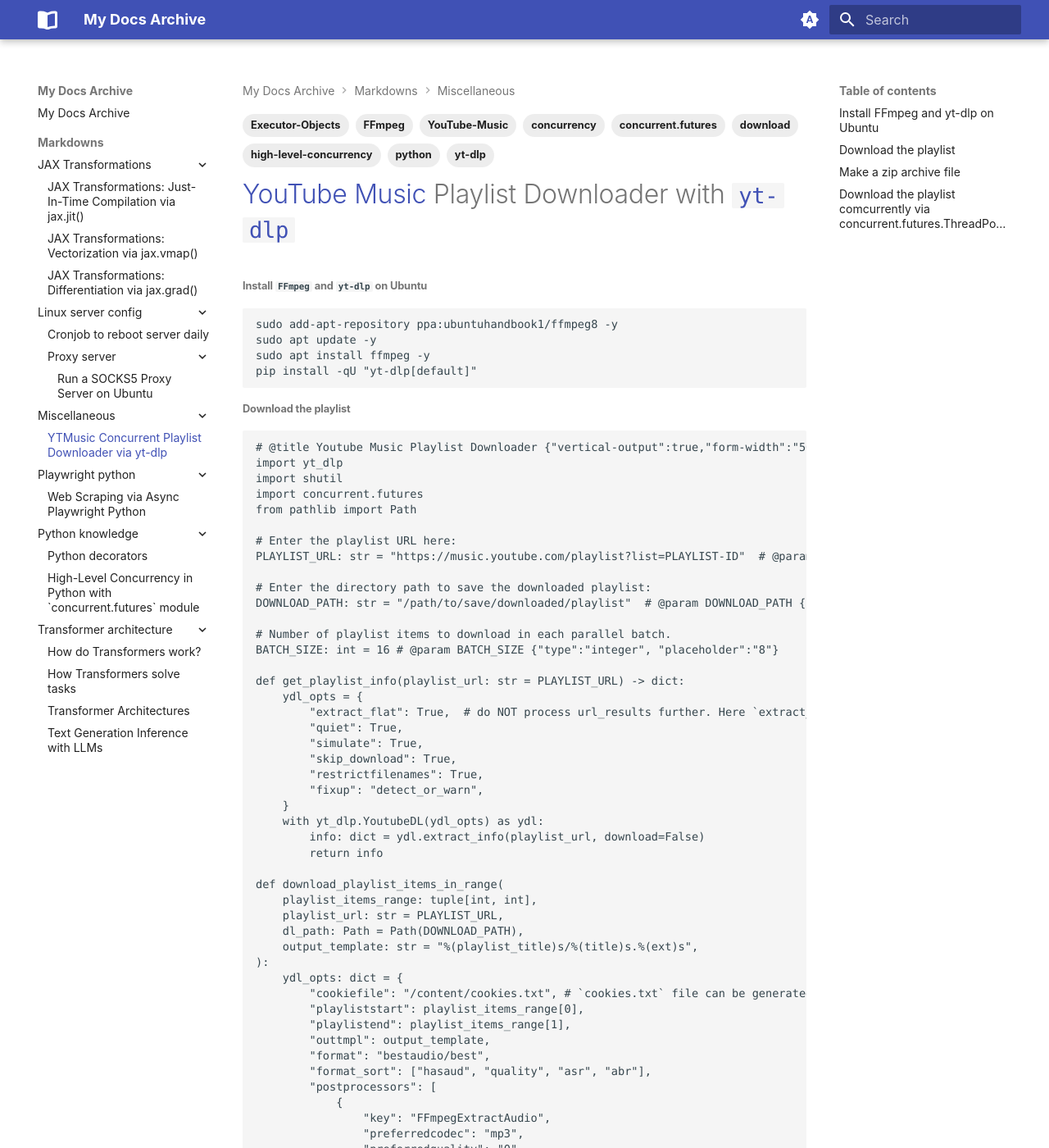
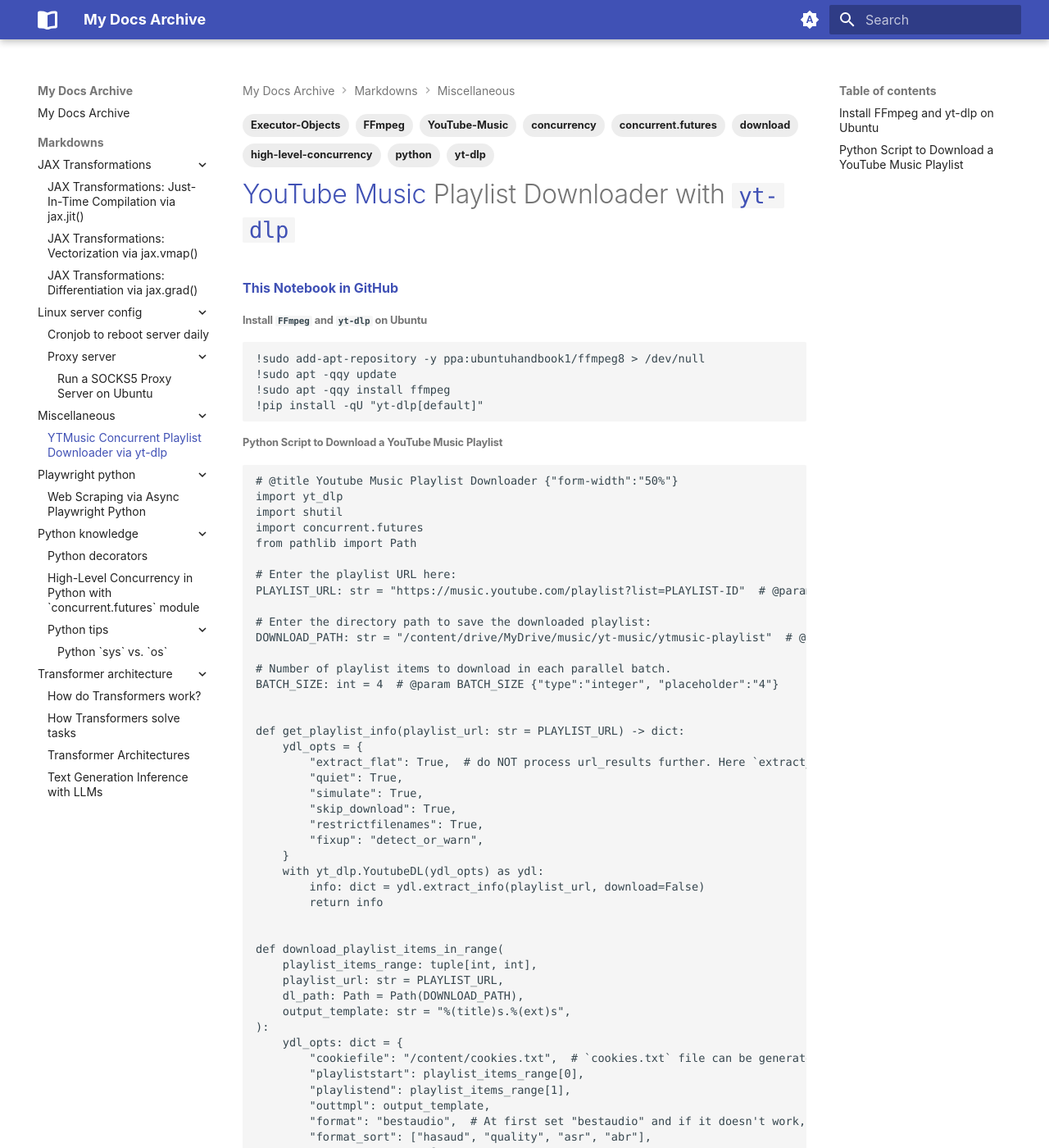
Before and after one commit to 1pawn0/1pawn0.github.io, an MkDocs documentation site: the page built from docs/markdowns/miscellaneous/youtube-music-playlist-downloader-yt-dlp.md, in a window 1280 px wide and 1400 px high. Shown: the whole window at 82% size. Built offline with MkDocs 1.6.1 and Material for MkDocs 9.7.7, drawn with Linux system fonts in a browser that asks for light colours; some web fonts are replaced; plug-ins that fetch from the network failed and are left out; some of the changed text lies outside the part shown.

Commit message:
Create python-sys-vs-os.md

````diff
--- a/docs/markdowns/miscellaneous/youtube-music-playlist-downloader-yt-dlp.md
+++ b/docs/markdowns/miscellaneous/youtube-music-playlist-downloader-yt-dlp.md
@@ -1,32 +1,34 @@
 ---
 title: YTMusic Concurrent Playlist Downloader via yt-dlp
 tags:
-    - concurrency
-    - python
-    - concurrent.futures
-    - Executor-Objects
-    - high-level-concurrency
-    - YouTube-Music
-    - yt-dlp
-    - download
-    - FFmpeg
+  - concurrency
+  - python
+  - concurrent.futures
+  - Executor-Objects
+  - high-level-concurrency
+  - YouTube-Music
+  - yt-dlp
+  - download
+  - FFmpeg
 ---
 
 # [YouTube Music](https://music.youtube.com/) Playlist Downloader with [`yt-dlp`](https://pypi.org/project/yt-dlp/)
 
+[**This Notebook in GitHub**](https://github.com/1pawn0/YTMusic-Concurrent-Playlist-Downloader-via-yt-dlp/blob/main/YTMusic_Concurrent_Playlist_Downloader_via_yt_dlp.ipynb)
+
 ###### Install `FFmpeg` and `yt-dlp` on Ubuntu
 
 ```shell
-sudo add-apt-repository ppa:ubuntuhandbook1/ffmpeg8 -y
-sudo apt update -y
-sudo apt install ffmpeg -y
-pip install -qU "yt-dlp[default]"
+!sudo add-apt-repository -y ppa:ubuntuhandbook1/ffmpeg8 > /dev/null
+!sudo apt -qqy update
+!sudo apt -qqy install ffmpeg
+!pip install -qU "yt-dlp[default]"
 ```
 
-###### Download the playlist
+###### Python Script to Download a YouTube Music Playlist
 
 ```python
-# @title Youtube Music Playlist Downloader {"vertical-output":true,"form-width":"50%"}
+# @title Youtube Music Playlist Downloader {"form-width":"50%"}
 import yt_dlp
 import shutil
 import concurrent.futures
@@ -36,10 +38,11 @@
 PLAYLIST_URL: str = "https://music.youtube.com/playlist?list=PLAYLIST-ID"  # @param PLAYLIST_URL {"type":"string","placeholder":"https://music.youtube.com/playlist?list=PLAYLIST-ID"}
 
 # Enter the directory path to save the downloaded playlist:
-DOWNLOAD_PATH: str = "/path/to/save/downloaded/playlist"  # @param DOWNLOAD_PATH {"type":"string","placeholder":"/path/to/save/downloaded/playlist"}
+DOWNLOAD_PATH: str = "/content/drive/MyDrive/music/yt-music/ytmusic-playlist"  # @param DOWNLOAD_PATH {"type":"string","placeholder":"/path/to/save/downloaded/playlist"}
 
 # Number of playlist items to download in each parallel batch.
-BATCH_SIZE: int = 16 # @param BATCH_SIZE {"type":"integer", "placeholder":"8"}
+BATCH_SIZE: int = 4  # @param BATCH_SIZE {"type":"integer", "placeholder":"4"}
+
 
 def get_playlist_info(playlist_url: str = PLAYLIST_URL) -> dict:
     ydl_opts = {
@@ -54,18 +57,19 @@
         info: dict = ydl.extract_info(playlist_url, download=False)
         return info
 
+
 def download_playlist_items_in_range(
     playlist_items_range: tuple[int, int],
     playlist_url: str = PLAYLIST_URL,
     dl_path: Path = Path(DOWNLOAD_PATH),
-    output_template: str = "%(playlist_title)s/%(title)s.%(ext)s",
+    output_template: str = "%(title)s.%(ext)s",
 ):
     ydl_opts: dict = {
-        "cookiefile": "/content/cookies.txt", # `cookies.txt` file can be generated by `Get cookies.txt LOCALLY` extension for Chrome
+        "cookiefile": "/content/cookies.txt",  # `cookies.txt` file can be generated by `Get cookies.txt LOCALLY` extension for Chrome
         "playliststart": playlist_items_range[0],
         "playlistend": playlist_items_range[1],
         "outtmpl": output_template,
-        "format": "bestaudio/best",
+        "format": "bestaudio",  # At first set "bestaudio" and if it doesn't work, set "bestaudio/best" value for the "format" option
         "format_sort": ["hasaud", "quality", "asr", "abr"],
         "postprocessors": [
             {
@@ -87,32 +91,32 @@
     with yt_dlp.YoutubeDL(ydl_opts) as ydl:
         ydl.download([playlist_url])
 
-```
 
-###### Make a zip archive file
+def generate_download_ranges(batch_size: int = BATCH_SIZE) -> list:
+    download_ranges: list = []
+    pl_info = get_playlist_info()
+    pl_items_count = pl_info["playlist_count"]
+    for i in range(1, pl_items_count + 1, batch_size):
+        start_index = i
+        end_index = min(i + batch_size - 1, pl_items_count)
+        download_ranges.append((start_index, end_index))
+    return download_ranges
 
-```python
-def make_zip_archive(dir_path: Path) -> Path:
+
+def make_zip_archive(dir_path: Path = Path(DOWNLOAD_PATH)) -> Path:
     if not dir_path.is_dir():
         raise ValueError(f"The provided path '{dir_path}' is not a valid directory.")
+
     archive_path: Path = Path(shutil.make_archive(base_name=dir_path, format="zip", root_dir=dir_path))
     return archive_path
+
+
+def download_playlist_concurrently(max_workers: int = 32, batch_size: int = BATCH_SIZE) -> Path:
+    with concurrent.futures.ThreadPoolExecutor(max_workers=max_workers) as executor:
+        executor.map(download_playlist_items_in_range, generate_download_ranges(batch_size))
+    return make_zip_archive()
+
+
+download_playlist_concurrently()
+
 ```
-
-###### Download the playlist comcurrently via `concurrent.futures.ThreadPoolExecutor`
-
-```python
-pl_info = get_playlist_info()
-pl_items_count = pl_info["playlist_count"]
-
-download_ranges = []
-for i in range(1, pl_items_count + 1, BATCH_SIZE):
-    start_index = i
-    end_index = min(i + BATCH_SIZE - 1, pl_items_count)
-    download_ranges.append((start_index, end_index))
-
-with concurrent.futures.ThreadPoolExecutor(max_workers=16) as executor:
-    executor.map(download_playlist_items_in_range, download_ranges)
-```
-
-[This Notebook in GitHub](https://github.com/1pawn0/YTMusic-Concurrent-Playlist-Downloader-via-yt-dlp/blob/main/YTMusic_Concurrent_Playlist_Downloader_via_yt_dlp.ipynb)
````
Also changed, not shown: docs/markdowns/python-knowledge/python-tips/python-sys-vs-os.md (added, +38 -0 lines).
